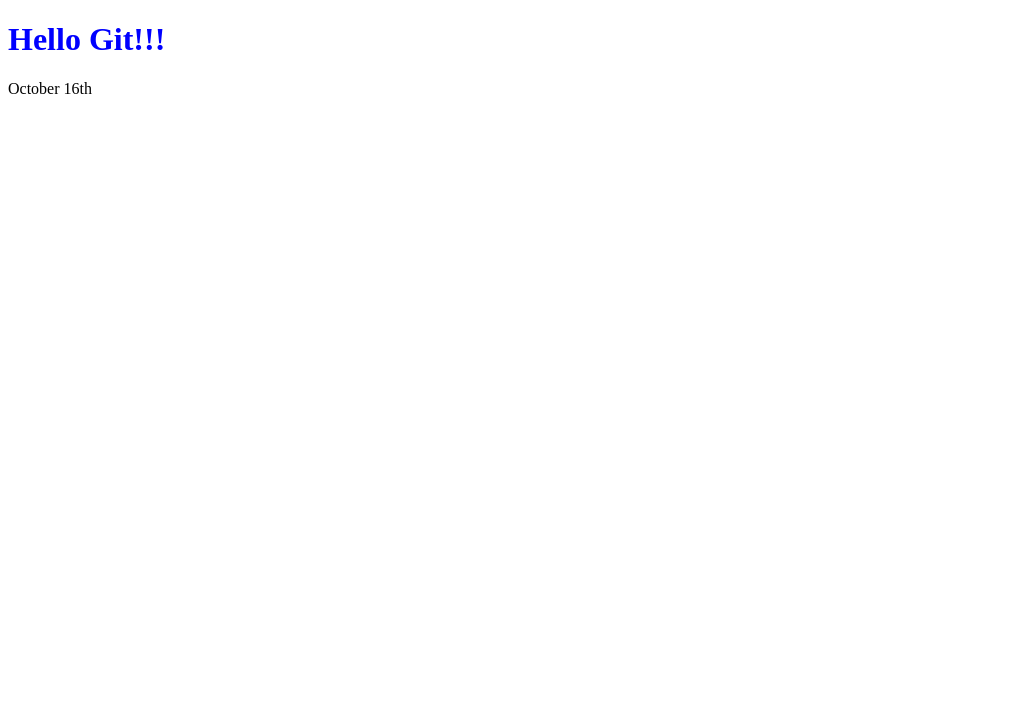
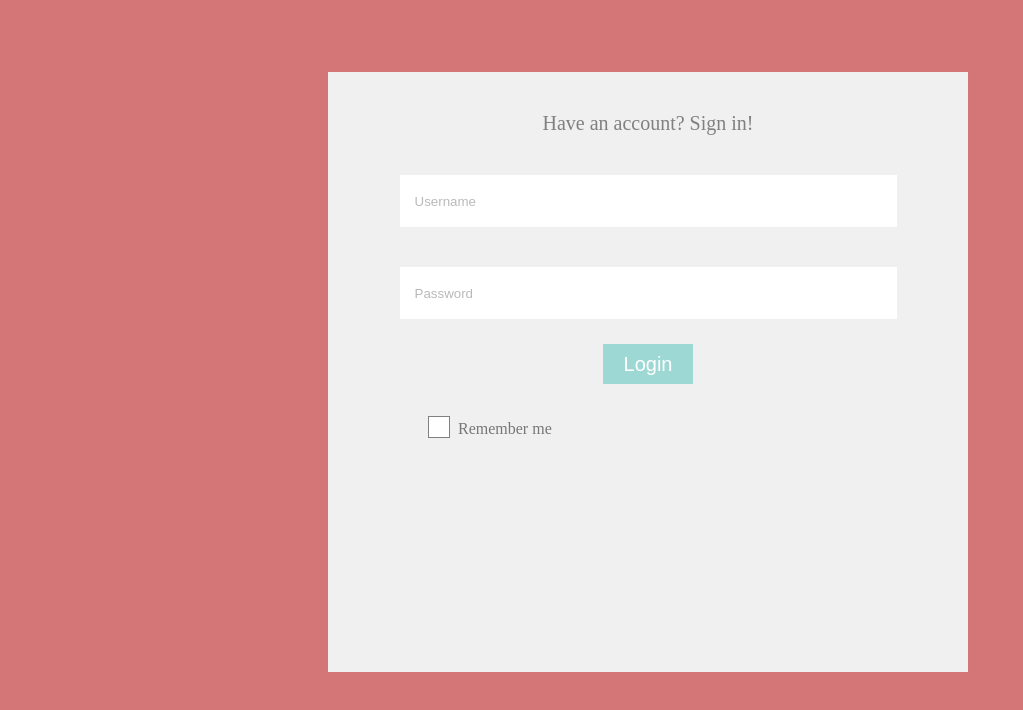
Before and after one commit to tkat7/FEGit-Demo, a plain HTML site: page index.html in a window 1280 px wide. Shown: the whole page, without its empty margins (0-1023 px from the left). Drawn offline with Linux system fonts and the light colour scheme.

Commit message:
fake checkbox

```diff
--- a/index.html
+++ b/index.html
@@ -8,7 +8,19 @@
   <link rel="stylesheet" href="styles.css">
 </head>
 <body>
-  <h1>Hello Git!!!</h1>
-  <p>October 16th</p>
+  <section>
+    <div id="text">Have an account? Sign in!</div>
+    <div id="info">
+      <input type="text" name="username" placeholder="Username">
+
+      <input type="password" name="password" placeholder="Password">
+    </div>
+    <button type="button" name="login">Login</button>
+    <div id="check">
+      <div id="fakecheck">
+      </div>
+    <input type="checkbox" name="check"><div id="remember">Remember me</div>
+</div>
+  </section>
 </body>
 </html>
--- a/styles.css
+++ b/styles.css
@@ -1,3 +1,67 @@
 h1{
   color: blue;
 }
+body{
+  background-color: #D47677;
+}
+section{
+  background-color: #F0F0F0;
+  height: 75%;
+  width: 50%;
+  position: absolute;
+  margin-top: 5%;
+  margin-left: 25%;
+  text-align: center;
+}
+#check{
+  position: absolute;
+  left: 50px;
+  top: 350px
+}
+#check input{
+  opacity: 0;
+}
+#fakecheck{
+  height: 20px;
+  width: 20px;
+  border: 1px solid grey;
+  background-color: white;
+  position: absolute;
+  left: 50px;
+  bottom: 15px;
+}
+#remember{
+  opacity: .5;
+  position: relative;
+  top: -15px;
+  left: 80px;
+}
+#text{
+  font-size: 20px;
+  color: grey;
+  padding-top: 40px;
+}
+input{
+  border: none;
+  display: block;
+  margin: auto;
+}
+#info input{
+  padding-left: 15px;
+  height: 50px;
+  width: 75%;
+  margin-top: 40px;
+}
+input::-webkit-input-placeholder{
+  opacity: .5;
+}
+button{
+  margin-top: 25px;
+  margin-bottom: 25px;
+  background-color: #9DD8D4;
+  font-size: 20px;
+  color: white;
+  width: 90px;
+  height: 40px;
+  border: none;
+}
```
